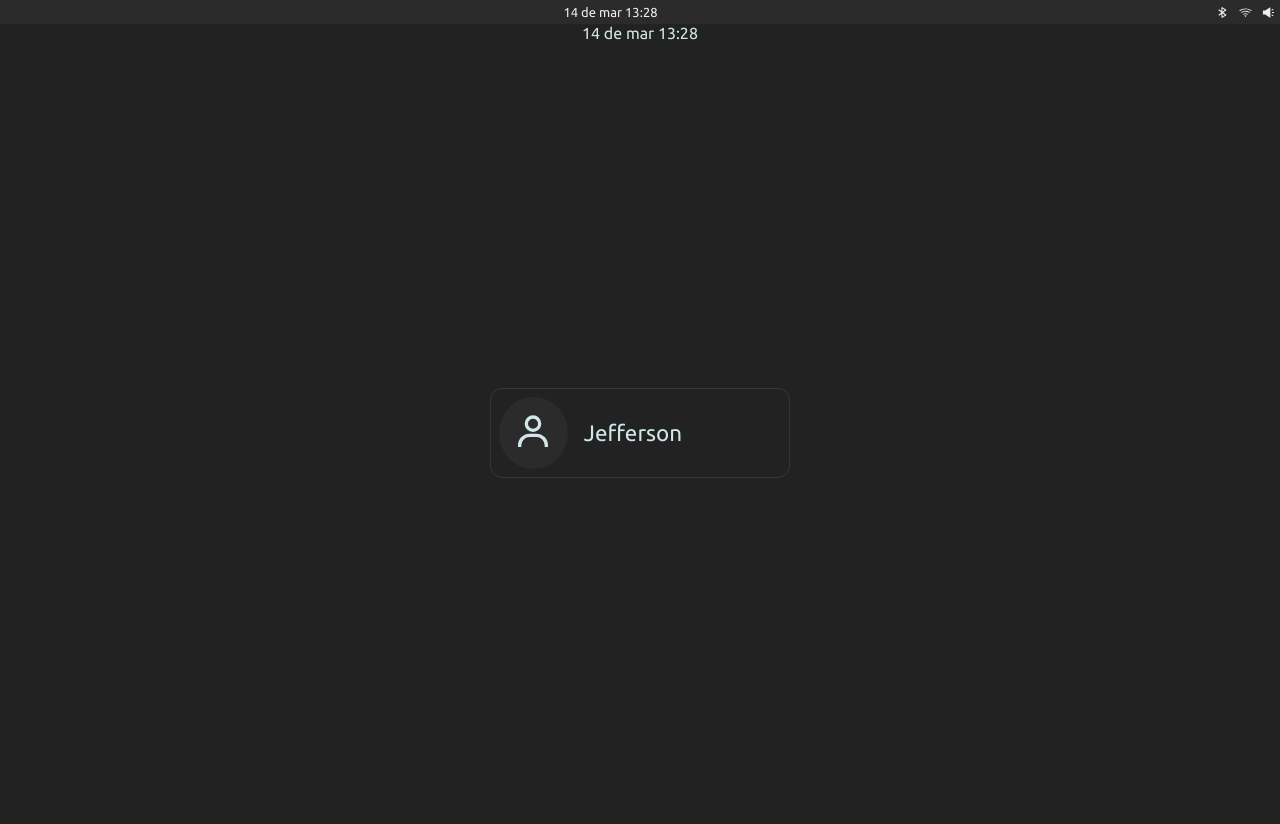
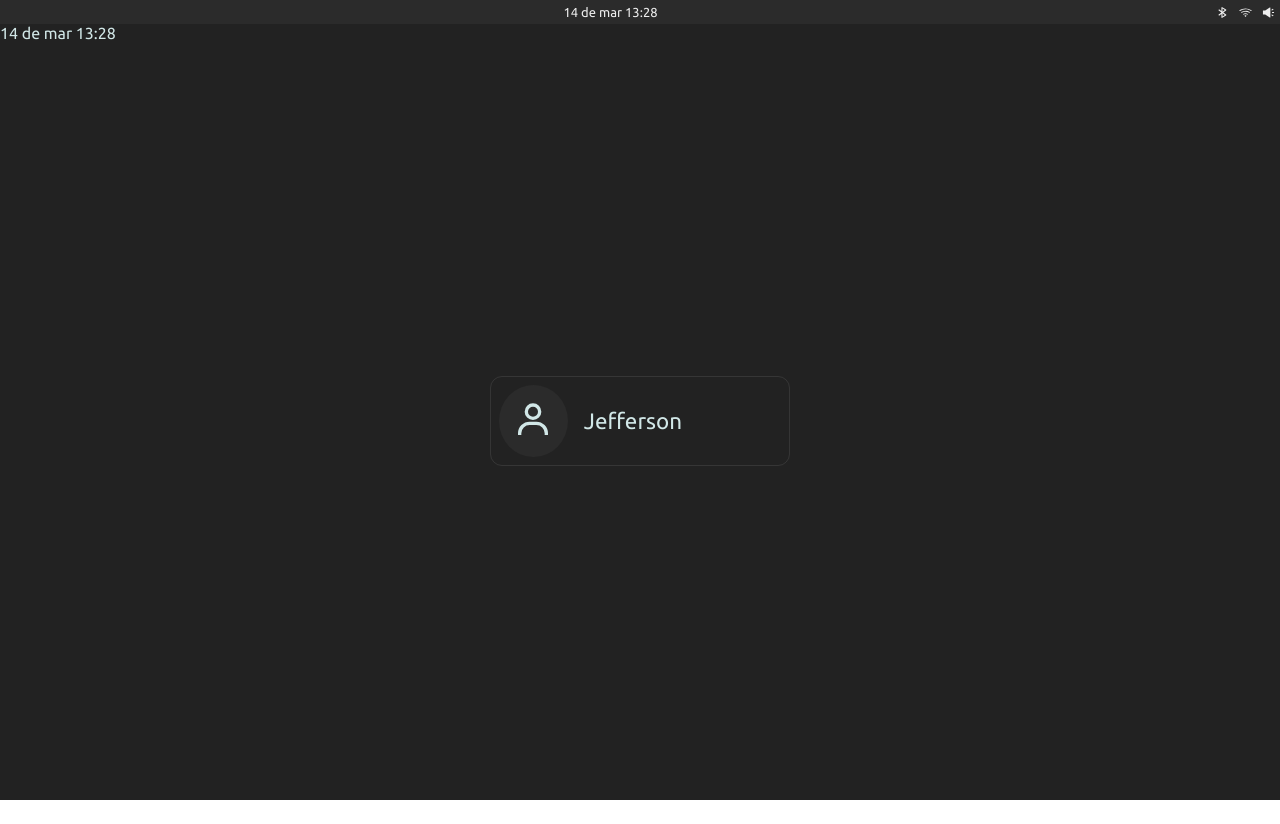
Before and after one commit to Jefferson-Guirra/Vscode-Portfolio, a Next.js app: page / in a window 1280 px wide. After the commit the page ends 800 px from the top, so only its background shows below. Built offline with nearby package versions, Linux system fonts and the light colour scheme.

Commit message:
refactor: remove css property from header and ensure reponsivity

```diff
--- a/src/styles/Home.ts
+++ b/src/styles/Home.ts
@@ -4,16 +4,10 @@ export const container = styled.section`
   font-family: 'Ubuntu', sans-serif;
   background-color: #222222;
   width: 100%;
-  height: 100vh;
+  height: calc(100vh - 24px);
   color: #d1e7e7;
   display: flex;
   flex-direction: column;
-
-  header {
-    display: flex;
-    align-items: center;
-    justify-content: center;
-  }
 `
 
 export const contentBox = styled.article`
```
